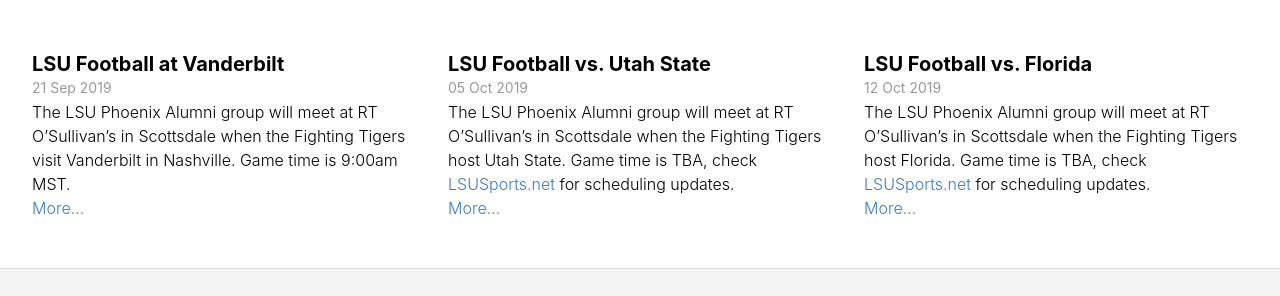
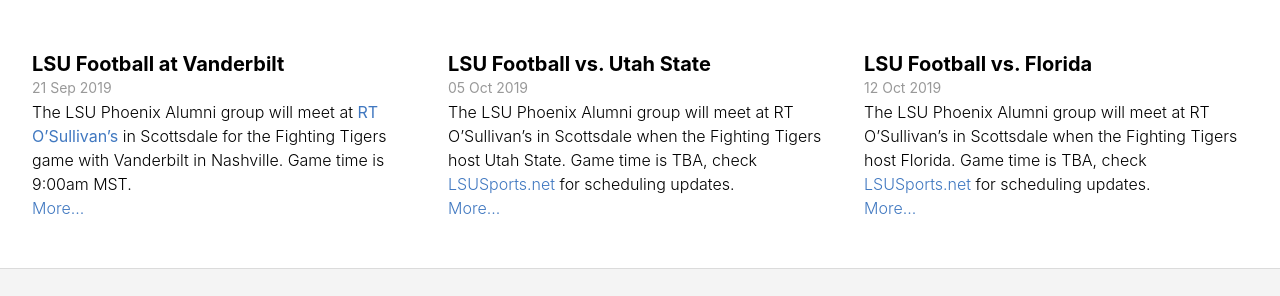
Before and after one commit to lsu-phoenix-alumni/lsu-phoenix-alumni.github.io, a Jekyll site: the page built from index.html, in a window 1280 px wide. Shown: the part 1170-1466 px from the top of the page. Built offline with Jekyll 4.4.1, drawn with Linux system fonts in a browser that asks for light colours.

Commit message:
Updated Lsu At Vanderbilt

```diff
--- a/_events/lsu-at-vanderbilt.markdown
+++ b/_events/lsu-at-vanderbilt.markdown
@@ -6,7 +6,7 @@
 position: 4
 ---
 
-The LSU Phoenix Alumni group will meet at RT O'Sullivan's in Scottsdale when the Fighting Tigers visit Vanderbilt in Nashville. Game time is 9:00am MST.
+The LSU Phoenix Alumni group will meet at **[RT O'Sullivan's](https://goo.gl/maps/3MjPdBhDfGWxt53HA)** in Scottsdale for the Fighting Tigers game with Vanderbilt in Nashville. Game time is 9:00am MST.
 
 <iframe src="https://www.google.com/maps/embed?pb=!1m18!1m12!1m3!1d3327.8607090421488!2d-111.91242458479998!3d33.47897708076575!2m3!1f0!2f0!3f0!3m2!1i1024!2i768!4f13.1!3m3!1m2!1s0x872b0bd6e7e84a29%3A0xfffedd7400a1f039!2sR.T.\+O'Sullivans\+Sports\+Grill!5e0!3m2!1sen!2sus!4v1565217587540!5m2!1sen!2sus" width="600" height="450" frameborder="0" style="border:0" allowfullscreen></iframe>
 
```
